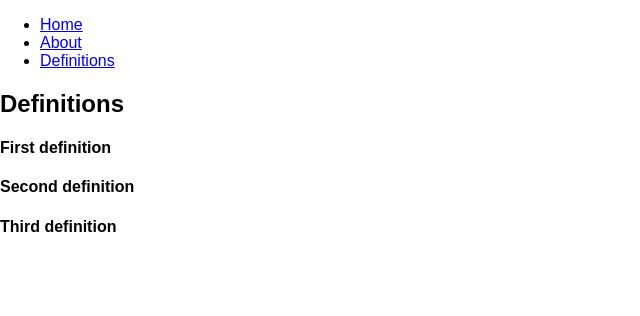
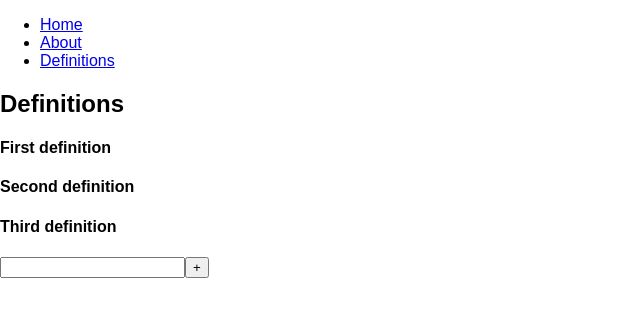
Before and after one commit to aw88/react-redux-router, a React (Create React App) app: page /definitions in a window 1280 px wide. Shown: the top 316 px of the page, without its empty margins (0-640 px from the left). Built offline with nearby package versions, Linux system fonts and the light colour scheme.

Commit message:
Adding AddDefinition component

```diff
--- /dev/null
+++ b/src/components/AddDefinition.js
@@ -0,0 +1,31 @@
+import React from 'react';
+import { connect } from 'react-redux';
+
+import { addDefinition } from '../actions';
+
+const AddDefinition = ({ dispatch }) => {
+  let input;
+
+  const onSubmitHandler = e => {
+    e.preventDefault();
+    const trimmedTitle = input.value.trim();
+
+    if (trimmedTitle) {
+      dispatch(addDefinition(trimmedTitle));
+      input.value = '';
+    }
+  }
+
+  return (
+    <div className="AddDefinition">
+      <form onSubmit={onSubmitHandler}>
+        <input ref={ node => input = node } />
+        <button type="submit">
+          +
+        </button>
+      </form>
+    </div>
+  )
+}
+
+export default connect()(AddDefinition);
--- a/src/components/Definitions.js
+++ b/src/components/Definitions.js
@@ -1,6 +1,7 @@
 import React from 'react';
 import { connect } from 'react-redux';
 
+import AddDefinition from './AddDefinition';
 import DefinitionListItem from './DefinitionListItem';
 
 const Definitions = ({ definitions }) => (
@@ -9,6 +10,7 @@ const Definitions = ({ definitions }) => (
     <div className="Definitions__items">
       { definitions.map(d => <DefinitionListItem key={d.id} definition={d} />) }
     </div>
+    <AddDefinition />
   </div>
 );
 
```
